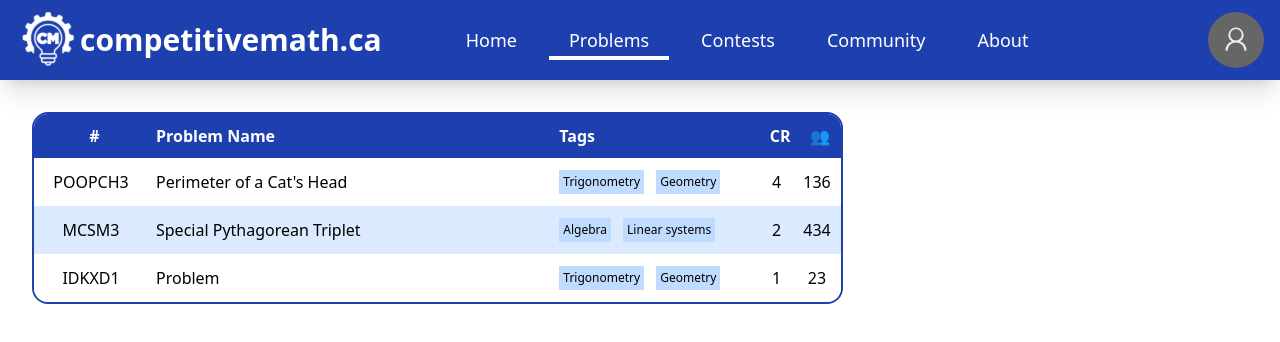
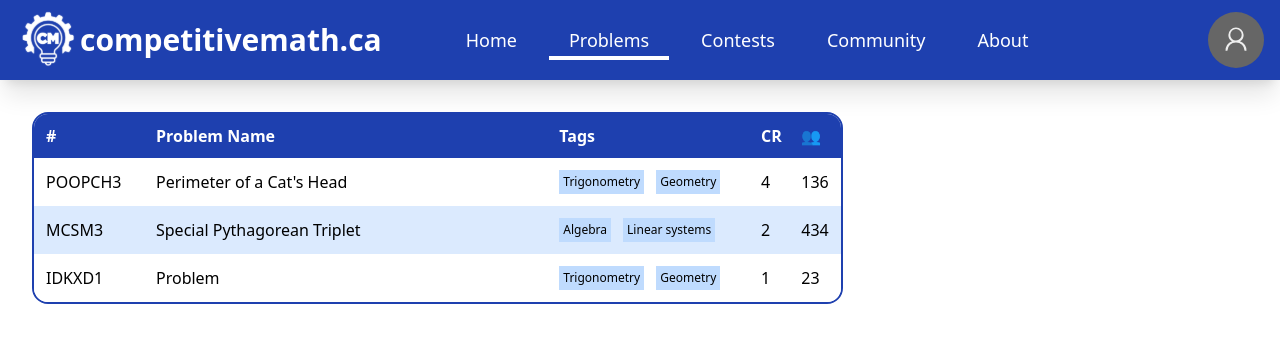
Before and after one commit to competitivemathca/competitivemath.ca, a React (Vite) app in the folder competitivemath.ca/: page /problems in a window 1280 px wide. Shown: the top 342 px of the page. Built offline with nearby package versions, Linux system fonts and the light colour scheme; a web font is replaced by a local one.

Commit message:
Removed TablePanel.js
Doesn't do anything

```diff
--- a/competitivemath.ca/src/Components/ProblemComponent.jsx
+++ b/competitivemath.ca/src/Components/ProblemComponent.jsx
@@ -4,19 +4,19 @@ export default function ProblemComponent({
   index,
   problemID,
   problemName,
-    tags, // Tags will be an array of tag components
+  tags,
   competitiveRating,
-    completedSubmissions, // I'm assuming this is the amount of completedSubmissions who did the problem
+  completedSubmissions,
 }) {
   return (
     <tr className={index % 2 == 1 ? "bg-blue-100" : "bg-white"}>
-            <td className="text-center py-3 pr-2">{problemID}</td>
+      <td className="pl-3 text-left py-3">{problemID}</td>
       <td className="w-1 overflow-clip pr-2">{problemName}</td>
       <td>
         <ul className="flex flex-row content-start gap-3 pr-2">{tags}</ul>
       </td>
-            <td className="text-center pr-2">{competitiveRating}</td>
-            <td className="text-center pr-2">{completedSubmissions}</td>
+      <td className="text-left">{competitiveRating}</td>
+      <td className="text-left">{completedSubmissions}</td>
     </tr>
   );
 }
--- a/competitivemath.ca/src/Components/TablePanel.jsx
+++ /dev/null
@@ -1,7 +0,0 @@
-export default function TablePanel({ title, children, colour, ...props }) {
-    return (
-        <table className={"w-full overflow-auto shadow-xl " + colour}>
-            {children}
-        </table>
-    );
-}
--- a/competitivemath.ca/src/pages/Problems.jsx
+++ b/competitivemath.ca/src/pages/Problems.jsx
@@ -1,4 +1,3 @@
-import TablePanel from "../Components/TablePanel";
 import ProblemComponent from "../Components/ProblemComponent";
 import Tag from "../Components/Tag";
 
@@ -36,17 +35,14 @@ export default function Problems() {
     completedSubmissons: 23,
   };
 
-    const problems = [
-        exampleProblem1, exampleProblem2, exampleProblem3
-    ]
+  const problems = [exampleProblem1, exampleProblem2, exampleProblem3];
 
   return (
-        <div className="xl:w-8/12 border-[2px] border-solid border-blue-800 rounded-2xl overflow-auto">
-            <TablePanel>
-                {/*Table heading in a separate component for style reuse*/}
+    <div className="xl:w-8/12 border-[2px] border-solid border-blue-800 rounded-2xl overflow-x-auto">
+      <table className="w-full">
         <thead className="bg-blue-800 w-full px-6 py-2 text-white h-11 hover:cursor-default">
           <tr>
-                        <th title="Problem ID" className="xl:w-[15%]">
+            <th title="Problem ID" className="pl-3 text-left xl:w-[15%]">
               #
             </th>
             <th title="Problem Name" className="text-left xl:w-[50%]">
@@ -55,16 +51,16 @@ export default function Problems() {
             <th title="Tags" className="text-left xl:w-[25%]">
               Tags
             </th>
-                        <th title="Competitive Rating" className="xl:w-[5%]">
+            <th title="Competitive Rating" className="text-left xl:w-[5%]">
               CR
             </th>
-                        <th title="Completed Submissions" className="xl:w-[5%]">
+            <th title="Completed Submissions" className="text-left xl:w-[5%]">
               👥
             </th>
           </tr>
         </thead>
         <tbody>
-                    { problems.map((problem, index) => (
+          {problems.map((problem, index) => (
             <ProblemComponent
               key={index}
               index={index}
@@ -74,9 +70,9 @@ export default function Problems() {
               competitiveRating={problem.competitiveRating}
               completedSubmissions={problem.completedSubmissons}
             />
-                    )) }
+          ))}
         </tbody>
-            </TablePanel>
+      </table>
     </div>
   );
 }
```
Also changed, not shown: competitivemath.ca/src/pages/Contests.jsx (+5 -5 lines), 1 other file (tests, documents, lock files or other folders). Lines whose indentation alone changed are shown as unchanged.
